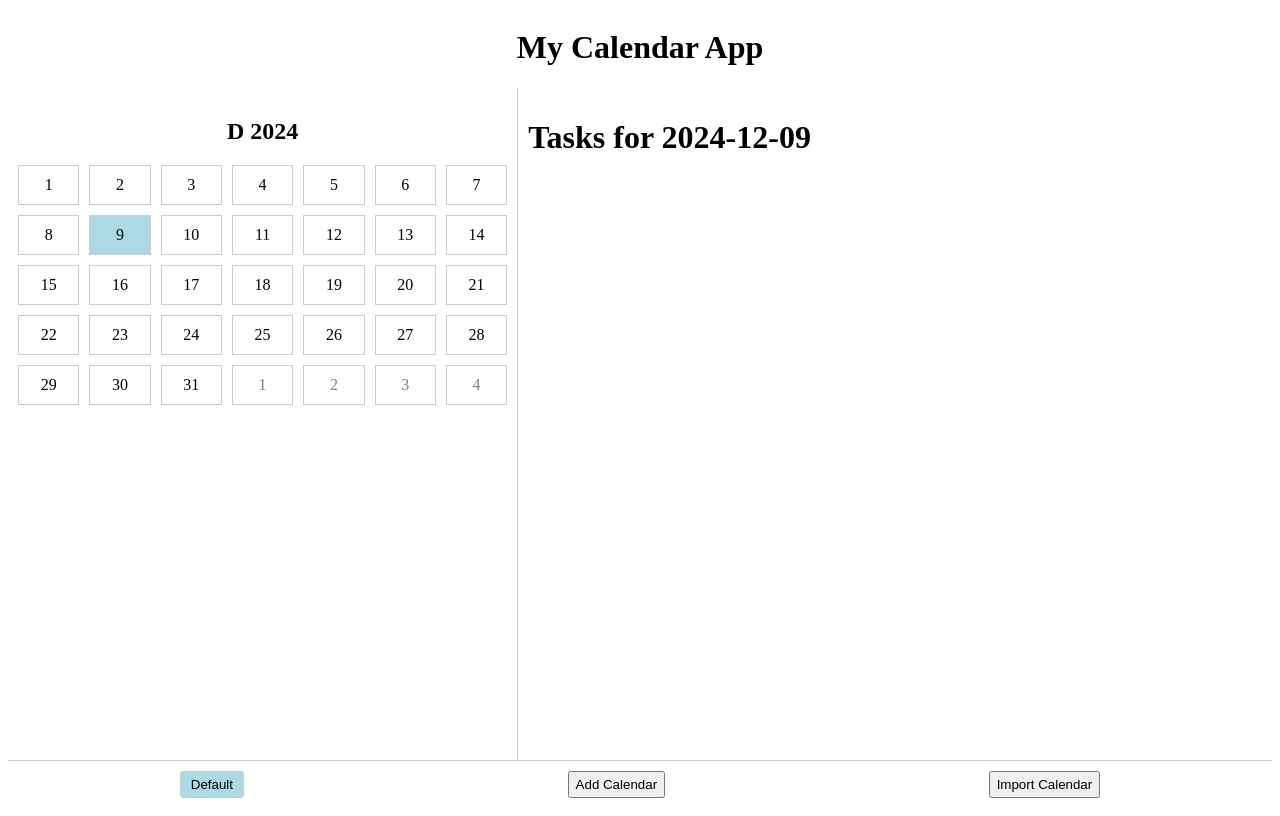
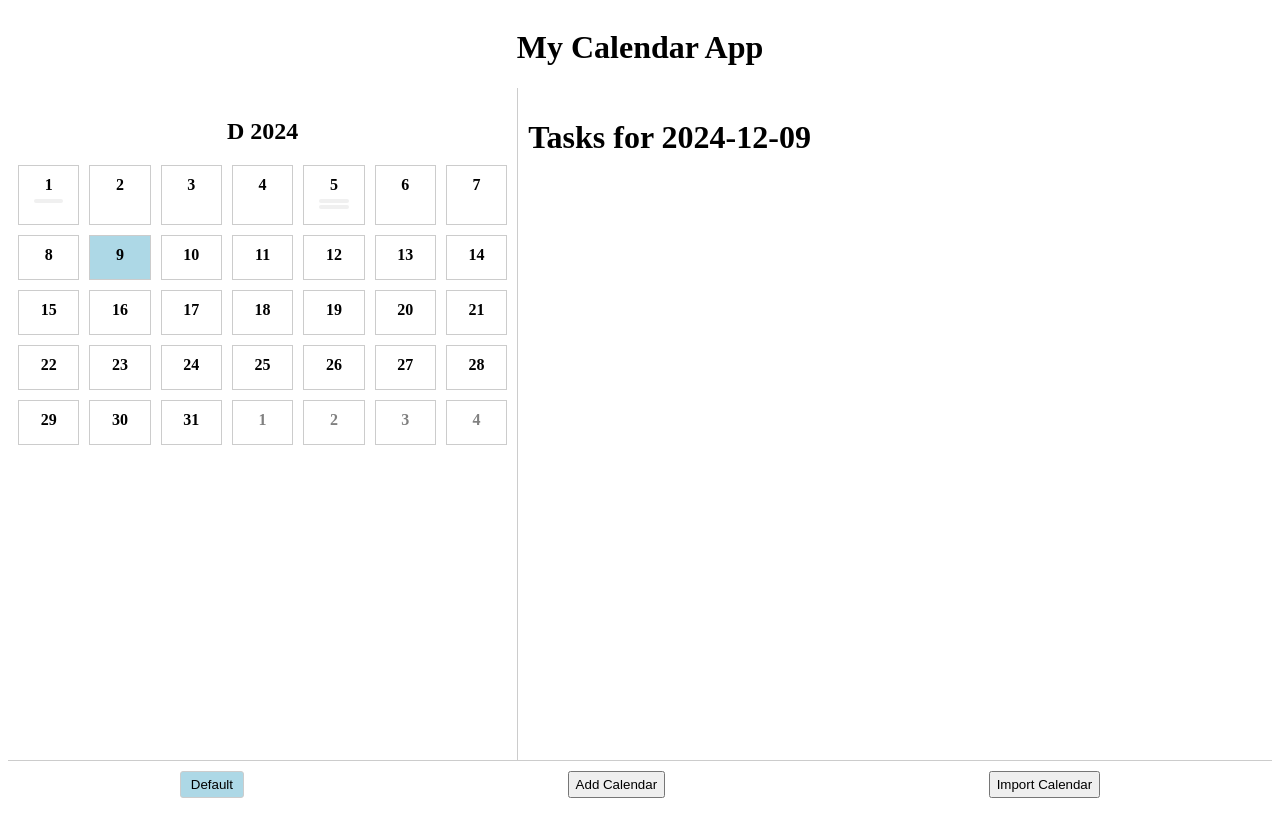
Before and after one commit to zihanKuang/Time_management, a React (Create React App) app: page / in a window 1280 px wide. Built offline with nearby package versions, Linux system fonts and the light colour scheme.

Commit message:
change MonthCalendar.jsx to fit the context usage fo tasks

```diff
--- a/src/components/Calendar/MonthCalendar.jsx
+++ b/src/components/Calendar/MonthCalendar.jsx
@@ -5,8 +5,11 @@
 
 import React from 'react';
 import { startOfMonth, endOfMonth, startOfWeek, endOfWeek, addDays, isSameDay, isSameMonth,format } from "date-fns";
+import { useTask } from "../../services/taskContext";
 
-const MonthCalendar = ({currentDate,fetchTasks,setSelectedDate }) =>{
+const MonthCalendar = ({currentDate,setSelectedDate }) =>{
+
+    const { fetchTasks } = useTask();
 
     // 全局都要用的变量，从父组件传过来
     //const [selectdDate,setSelectedDate] = useState(currentDate);
@@ -26,11 +29,7 @@ const MonthCalendar = ({currentDate,fetchTasks,setSelectedDate }) =>{
         return grid;
     };
 
-    // 更新父组件的 currentDate
-    const handleDateClick=(date)=>{
-        setSelectedDate(date);
-    };
-
+    // 获取日历网格
     const CalendarGrid = generateCalendarGrid(currentDate);
 
     return(
@@ -39,10 +38,12 @@ const MonthCalendar = ({currentDate,fetchTasks,setSelectedDate }) =>{
                 {format(currentDate,"MMMMM yyyy")}
             </h2>
             <div style={{display:"grid",gridTemplateColumns:"repeat(7,1fr)",gap:"10px"}}>
-                {CalendarGrid.map((date,index)=>(
+                {CalendarGrid.map((date,index)=>{
+                    const tasks = fetchTasks(format(date,"yyyy-MM-dd"));// 获得任务
+                    return(
                     <div
-                    key={index}
-                    style={{
+                        key={index}
+                        style={{
                         padding:"10px",
                         textAlign:"center",
                         backgroundColor:isSameDay(date,currentDate)?"lightblue":"white",
@@ -50,11 +51,36 @@ const MonthCalendar = ({currentDate,fetchTasks,setSelectedDate }) =>{
                         border:"1px solid #ccc",
                         cursor:"pointer",
                     }}
-                    onClick={()=>handleDateClick(date)}
+                    onClick={()=>setSelectedDate(date)}
                     >
-                        {format(date,"d")}
+
+                    <div style={{fontWeight:"bold"}}>{format(date,"d")}</div>
+
+                    <div style={{margin:"5px",fontSize:"0.8em",textAlign:"left"}}>
+                        {
+
+                            tasks.map((task,taskIndex)=>{
+                                return(
+                                    <div
+                                    key={taskIndex}
+                                    style={{
+                                        backgroundColor:"#f0f0f0",
+                                        borderRadius:"3px",
+                                        padding:"2px 4px",
+                                        marginBottom:"2px",
+                                        overflow:"hidden",
+                                        whiteSpace:"nowrap",
+                                        textOverflow:"ellipsis"
+                                    }}
+                                    title={task.title}
+                                    ></div>);
+                                })
+                        }
+
                     </div>
-                ))}
+                    </div>
+                    );
+                })}
             </div>
         </div>
     );
```
